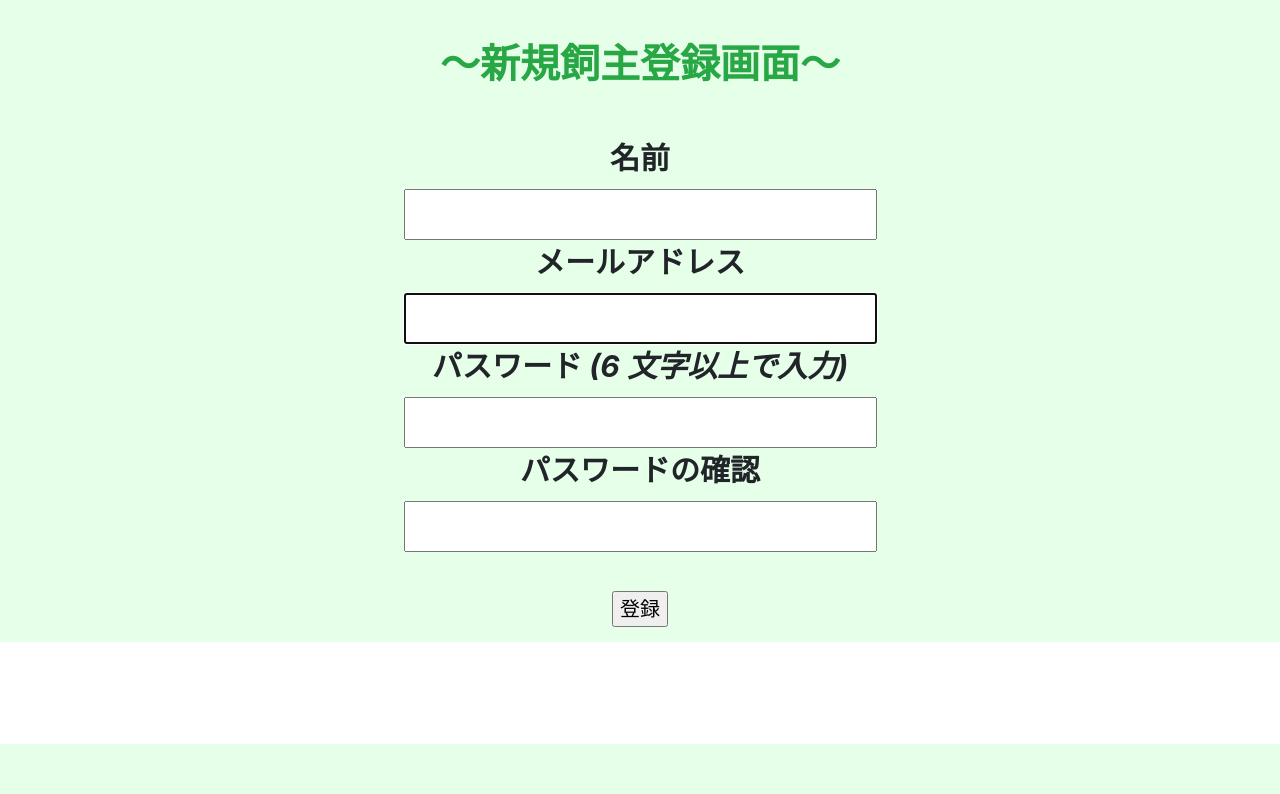
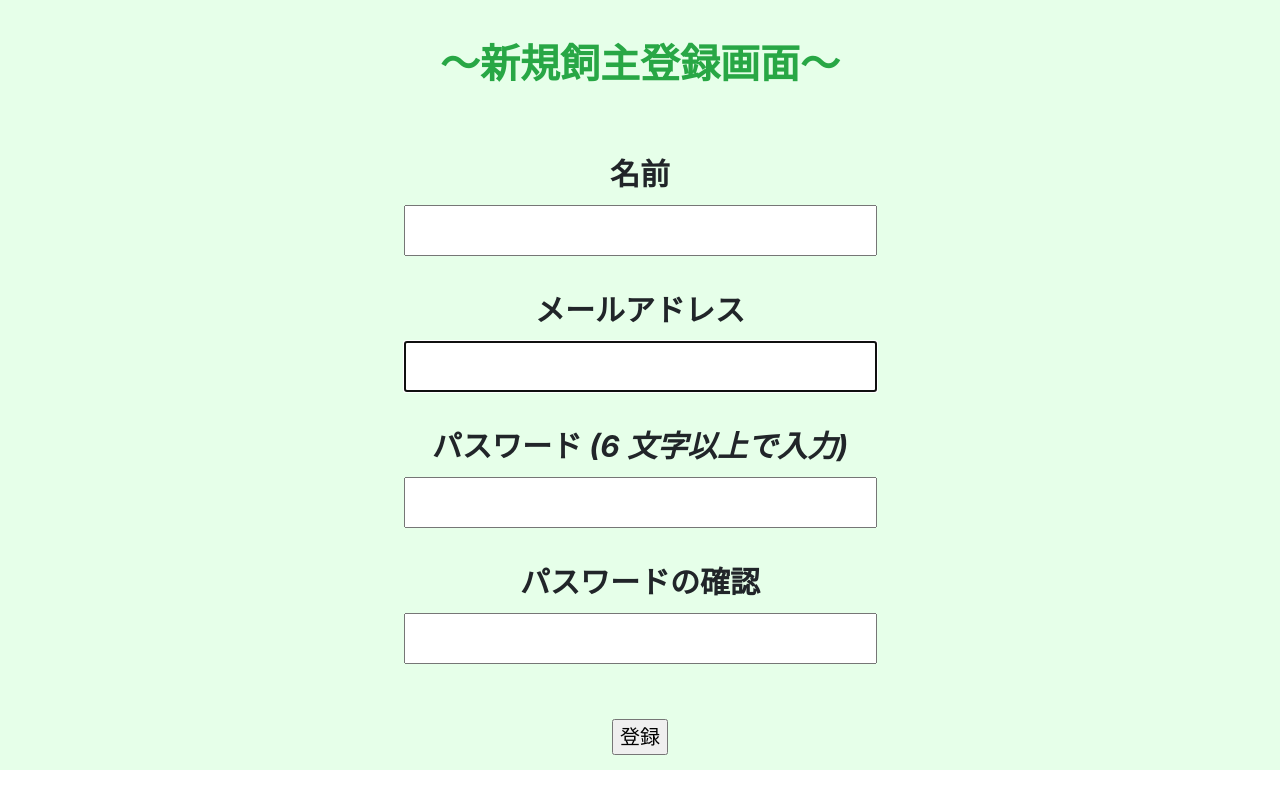
Before and after one commit to kkkkkkkkazuya/WANCHAT, a Rails app: page /users/sign_up in a window 1280 px wide. Shown: the part 56-850 px from the top of the page. Before the commit the page ends 800 px from the top, so only its background shows below. Run offline with Rails 7, Linux system fonts and the light colour scheme; style sheets or scripts are compiled from the project's sources; some libraries are stand-ins or nearby versions.

Commit message:
scssの変更、ログインのデザイン変更

```diff
--- a/app/assets/stylesheets/application.scss
+++ b/app/assets/stylesheets/application.scss
@@ -218,3 +218,18 @@ background-color: #E6FFE9;
 .actions {
   padding: 15px;
 }
+
+.all-users-devise {
+  background-color: #E6FFE9;
+}
+
+.users-devise-title {
+  padding: 40px 40px;
+}
+
+.users-devise-content{
+  font-size: 30px;
+}
+.users-devise-button {
+  font-size: 20px;
+}
--- a/app/views/devise/passwords/new.html.erb
+++ b/app/views/devise/passwords/new.html.erb
@@ -1,8 +1,8 @@
-<div class="all-users-new">
-  <div class="users-new-title">
+<div class="all-users-devise">
+  <div class="users-devise-title">
     <h2 class="text-center font-weight-bold text-success">パスワードを忘れた方</h2>
   </div>
-  <div class="users-new-content text-center font-weight-bold">
+  <div class="users-devise-content text-center font-weight-bold">
     <%= form_for(resource, as: resource_name, url: password_path(resource_name), html: { method: :post }) do |f| %>
       <%= render "devise/shared/error_messages", resource: resource %>
 
--- a/app/views/devise/registrations/new.html.erb
+++ b/app/views/devise/registrations/new.html.erb
@@ -1,20 +1,20 @@
-<div class="all-users-new">
-  <div class="users-new-title">
+<div class="all-users-devise">
+  <div class="users-devise-title">
     <h1 class="text-center font-weight-bold text-success">〜新規飼主登録画面〜</h1>
   </div>
     <%= form_for(resource, as: resource_name, url: registration_path(resource_name)) do |f| %>
       <%= render "devise/shared/error_messages", resource: resource %>
       <div class="users-new-content text-center font-weight-bold">
-          <div class="field">
+          <div class="field p-3">
             <%= f.label :name, "名前" %> <br />
             <%= f.text_field :name %>
           </div>
-          <div class="field">
+          <div class="field p-3">
             <%= f.label :email, "メールアドレス" %><br />
             <%= f.email_field :email, autofocus: true, autocomplete: "email" %>
           </div>
 
-          <div class="field">
+          <div class="field p-3">
             <%= f.label :password, "パスワード" %>
             <% if @minimum_password_length %>
             <em>(<%= @minimum_password_length %> 文字以上で入力)</em>
@@ -22,11 +22,11 @@
             <%= f.password_field :password, autocomplete: "new-password" %>
           </div>
 
-          <div class="field">
+          <div class="field p-3">
             <%= f.label :password_confirmation, "パスワードの確認" %><br />
             <%= f.password_field :password_confirmation, autocomplete: "new-password" %>
           </div>
-        <div class="users-new-button text-center m-4">
+        <div class="users-devise-button text-center m-4">
           <div class="actions">
             <%= f.submit "登録" %>
           </div>
```
Also changed, not shown: app/views/devise/sessions/new.html.erb (+7 -5 lines).
